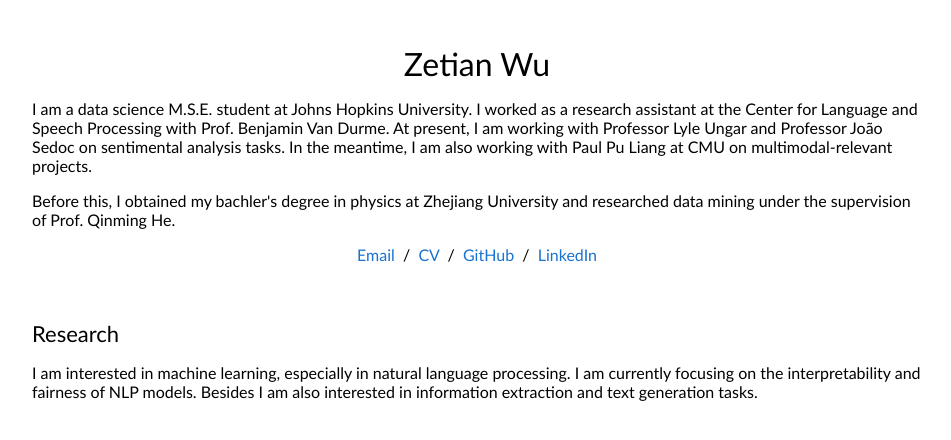
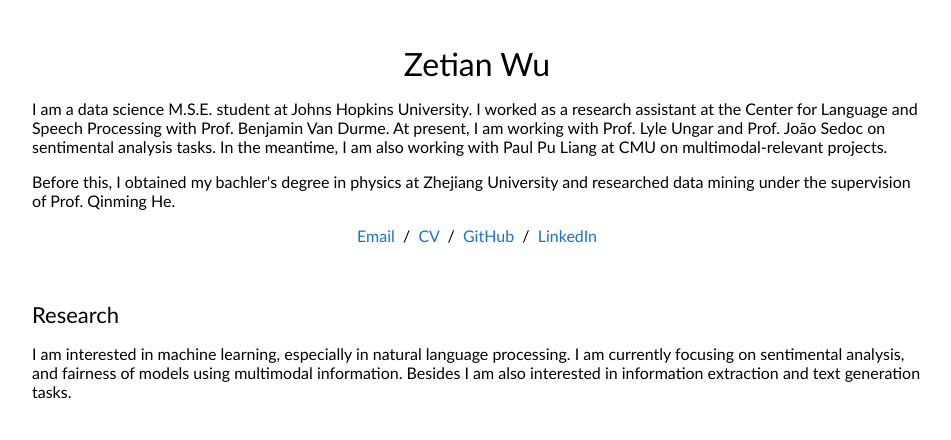
Before and after one commit to Neal-ZT-Wu/homepage, a plain HTML site: page index.html in a window 1280 px wide. Shown: the whole page, without its empty margins (163-1114 px from the left). Drawn offline with Linux system fonts and the light colour scheme.

Commit message:
Update index.html

```diff
--- a/index.html
+++ b/index.html
@@ -28,7 +28,7 @@
         </p>
         <p>
           I am a data science M.S.E. student at Johns Hopkins University. I worked as a research assistant at the Center for Language and Speech Processing with Prof. Benjamin Van Durme.
-          At present, I am working with Professor Lyle Ungar and Professor João Sedoc on sentimental analysis tasks. In the meantime, I am also working with Paul Pu Liang at CMU on multimodal-relevant projects.
+          At present, I am working with Prof. Lyle Ungar and Prof. João Sedoc on sentimental analysis tasks. In the meantime, I am also working with Paul Pu Liang at CMU on multimodal-relevant projects.
         </p>
         <p>
           Before this, I obtained my bachler's degree in physics at Zhejiang University and researched data mining under the supervision of Prof. Qinming He.
@@ -49,7 +49,7 @@
       <div class="box">
         <heading>Research</heading>
         <p>
-          I am interested in machine learning, especially in natural language processing. I am currently focusing on the interpretability and fairness of NLP models. Besides I am also interested in information extraction and text generation tasks.
+          I am interested in machine learning, especially in natural language processing. I am currently focusing on sentimental analysis, and fairness of models using multimodal information. Besides I am also interested in information extraction and text generation tasks.
         </p>
       </div>
     </div>
```
